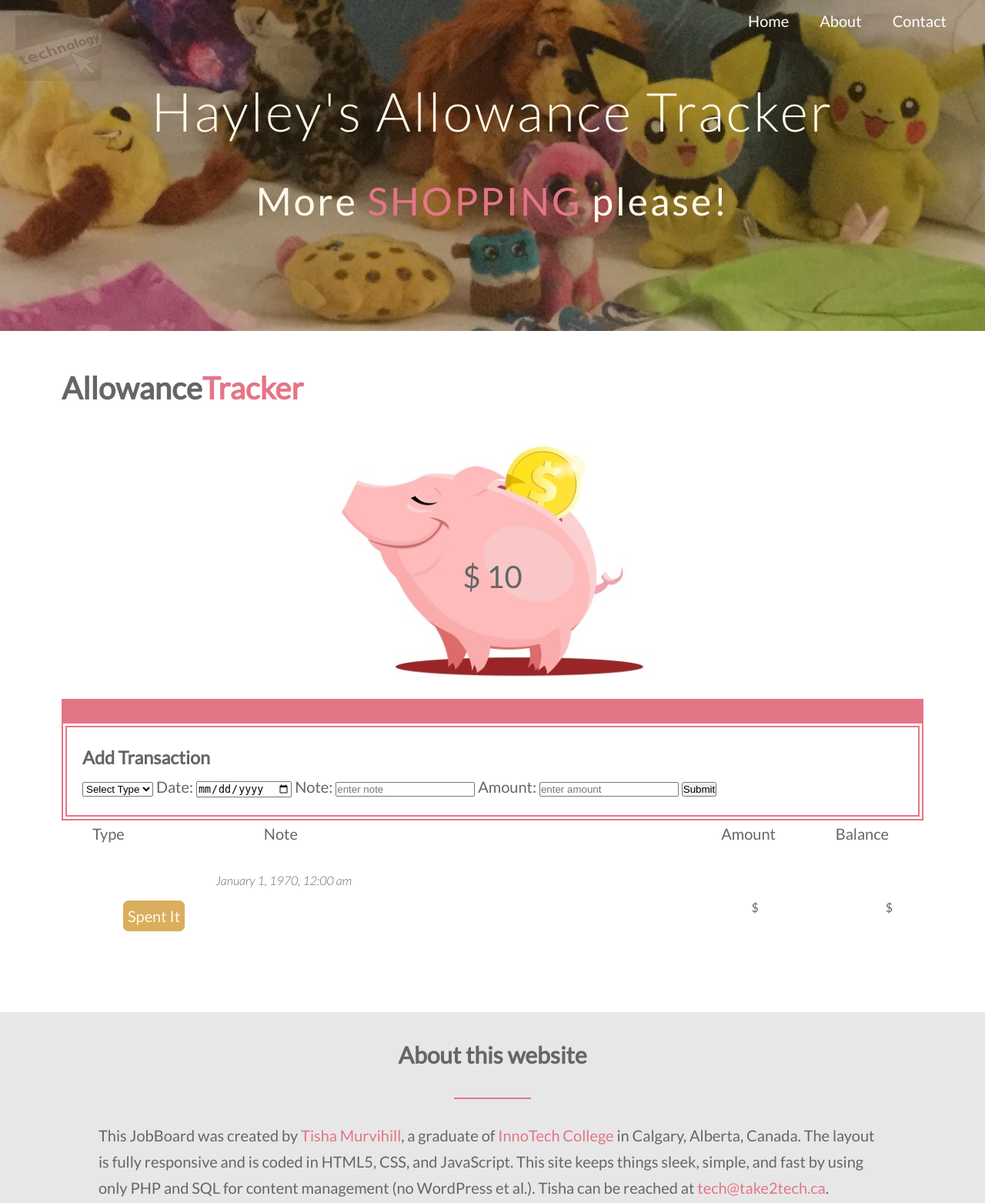
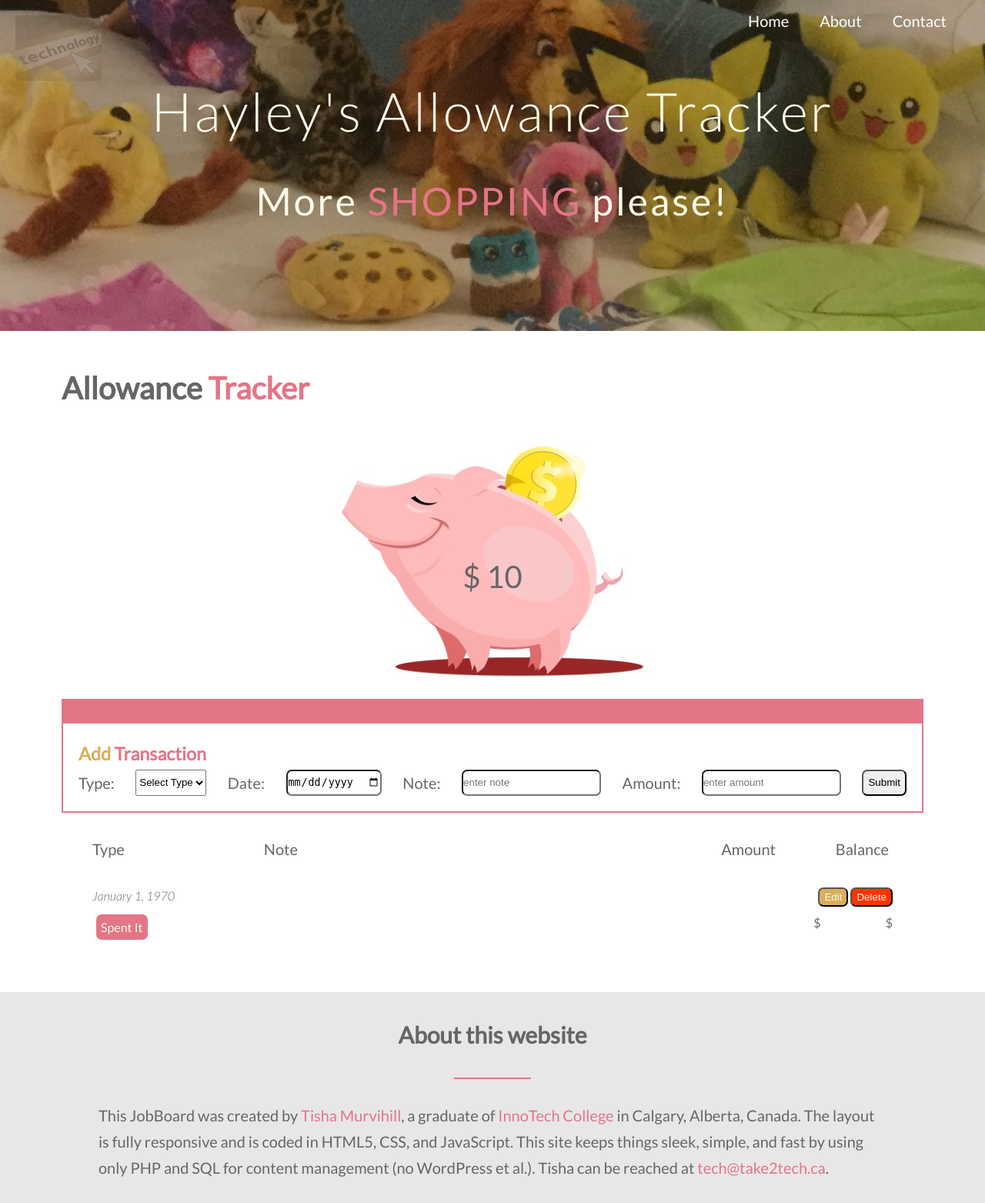
Before and after one commit to tmurvv/AllowanceTracker, a PHP site: page / in a window 1280 px wide. Shown: the top 1563 px of the page at 77% size. Run offline with PHP 8.4, Linux system fonts and the light colour scheme; tables that the repository leaves empty or names only in its code hold one stand-in row (values such as "Sample post"); data that the repository does not hold is empty; some libraries are stand-ins or nearby versions.

Commit message:
ready to implement edit delete functionality

```diff
--- a/index.php
+++ b/index.php
@@ -39,12 +39,9 @@
     //Assign Vars
     $transactionNote = mysqli_real_escape_string($db->link, $_POST['note']);
     $transactionDate = mysqli_real_escape_string($db->link, $_POST['date']);
-    //$transactionDate = strtotime($transactionDate);
-    $transactionDate = date('Y-m-d H:i:s, $transactionDate');
     $transactionAmount = mysqli_real_escape_string($db->link, $_POST['amount']);
     $transactionType = mysqli_real_escape_string($db->link, $_POST['type']);
     $piggyUser = "tmurv";
-
 
     //Simple validation
     //if($title == '' || $body == '' || $category == '' || $author == ''){
@@ -69,7 +66,8 @@
 
                 <div class="mainBoard" id="jobs">
                     <h1>
-            Allowance<span>Tracker</span>
+                        Allowance
+                        <span>Tracker</span>
                     </h1>
                     <div class="mainBoard__bankImage">
                         <img src="img/piggyBankSmall.jpg" alt="PiggyBank Image">
@@ -83,18 +81,19 @@
                         </h3>
                         <div class="addTransaction__form">
                             <form action="index.php" method="post">
+                                <label for="type">Type: </label>
                                 <select name="type" id="">
                                     <option value="Select Type">Select Type</option>
                                     <option value="Deposit">Deposit</option>
                                     <option value="Withdrawal">Withdrawal</option>
                                 </select>
-                    <label for="date">Date:</label>
+                                <label for="date">Date: </label>
                                 <input name="date" type="date" placeholder="enter date">
-                    <label for="note">Note:</label>
+                                <label for="note">Note: </label>
                                 <input name="note" type="text" placeholder="enter note">
-                    <label for="amount">Amount:</label>
+                                <label for="amount">Amount: </label>
                                 <input name="amount" type="text" placeholder="enter amount">
-                    <input type="submit" name="submit" value="Submit">
+                                <input type="submit" name="submit" class="btn" value="Submit">
                             </form>
                         </div>
                     </div>
@@ -108,23 +107,24 @@
                         <?php if($transactions) : ?>
                         <?php while($row = $transactions->fetch_assoc()) : ?>
                         <div class="listings__job">
-                <div class="listings__job--type">
-                    <p class="btn btn__secondary">
+
+                            <div class="listings__job--info">
+                                <div class="listings__job--info-line1">
+                                    <div class="listings__job--info-line1-datePosted">
+                                        <?php echo formatDate($row['dateTransaction']); ?>
+                                    </div>
+                                    <div class="listings__job--info-line1-editDelete">
+                                        <button class="btn btn__secondary">Edit</button>
+                                        <button class="btn btn__danger">Delete</button>
+
+                                    </div>
+                                </div>
+                                <div class="listings__job--info-line2">
+                                    <div class="listings__job--info-line2Type">
+                                        <p class="btn btn__primary">
                                             <?php if($row['addSubtract']=="Deposit") : echo "Cha-CHING"; else: echo "Spent It"; endif; ?>
                                         </p>
                                     </div>
-                <div class="listings__job--info">
-                    <div class="listings__job--info-line1">
-                        <div class="listings__job--info-line1-datePosted">
-                            <?php
-                                //$lineDate = $row['dateTransaction'];
-                                //$lineDate = date_sub($lineDate,date_interval_create_from_date_string("-7 hours"));
-                                echo formatDate($row['dateTransaction']); ?>
-                        </div>
-
-                    </div>
-                    <div class="listings__job--info-line2">
-
                                     <h2>
                                         <?php echo $row['transactionNote']; ?>
                                     </h2>
--- a/php/helpers/formatting.php
+++ b/php/helpers/formatting.php
@@ -5,7 +5,8 @@
 */
 
 function formatDate($date) {
-    return date('F j, Y, g:i a',strtotime($date));
+    //return date('F j, Y, g:i a',strtotime($date));
+    return date('F j, Y',strtotime($date));
 }
 
 function concatText($text) {
--- a/sass/components/_addTransaction.scss
+++ b/sass/components/_addTransaction.scss
@@ -1,10 +1,17 @@
 .addTransaction {
-    border: 7px double $colorPrimary;
+    border: 2px solid $colorPrimary;
     padding: 1rem;
-    &h3 {
+    &>h3 {
         color: $colorSecondary;
         &>span {
             color: $colorPrimary;
         }
     }
+    &__form>form {
+        display: flex;
+        justify-content: space-between;
+        &>input {
+            border-radius: 7px;
+        }
+    }
 }
--- a/sass/components/_jobListings.scss
+++ b/sass/components/_jobListings.scss
@@ -6,6 +6,7 @@
 
     &__headers {
         display:flex;
+        margin-top: 1.5rem;
         &--type {
             flex: 3;
         }
@@ -18,31 +19,14 @@
         &--balance {
             flex: 1;
         }
-
     }
     &__job {
-        display: flex;
-        @include respond(portrait) {
-            display: block;
-        }
         padding-top: 1.5rem;
-
-        &--type {
-            align-self: center;
-            justify-self: center;
-            display: inline-flex;
-            margin: 2rem;
-            @include respond(portrait) {
-                margin: 0;
-            }
-        }
-
         &--info {
-            flex:5;
             font-size: 80%;
-
             &-line1 {
                 display: flex;
+                justify-content: space-between;
                 @include respond(portrait) {
                     margin-top: 1rem;
                 }
@@ -54,12 +38,23 @@
 
             &-line2 {
                 display: flex;
-                justify-content: space-between;
+                &Type {
+                    flex: 1.5;
+                    padding: 3px 5px;
+                    // align-self: center;
+                    // justify-self: center;
+                    display: inline-flex;
+                    margin-right: 2rem;
+                    @include respond(portrait) {
+                        margin: 0;
+                    }
+                }
                 &>h2 {
-                    flex: 5;
+                    flex: 8;
                 }
-                &Amount {
-                    flex: 1.25;
+                &Amount,
+                &Balance {
+                    flex: 1;
                 }
             }
         }
```
Also changed, not shown: css/style.compiled.css (+24 -23 lines), css/style.prefix.css (+25 -24 lines), css/style.css. Lines whose indentation alone changed are shown as unchanged.
